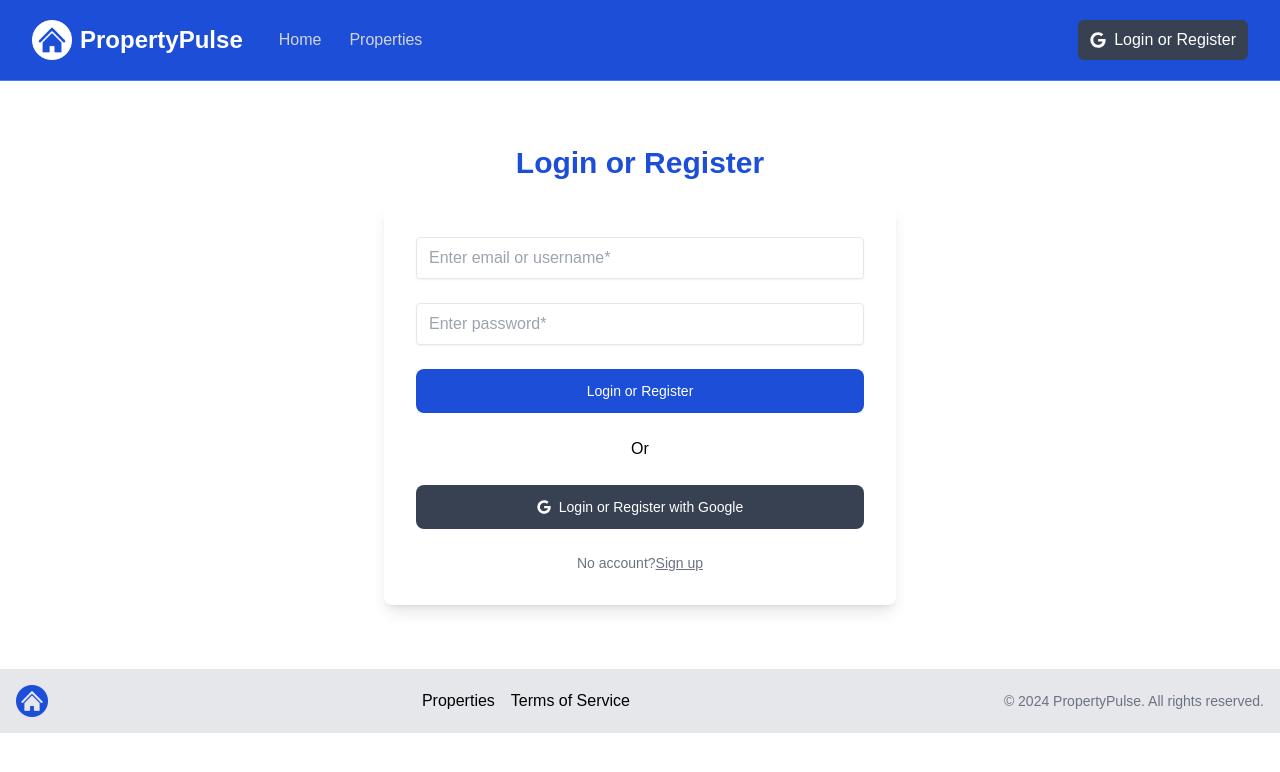
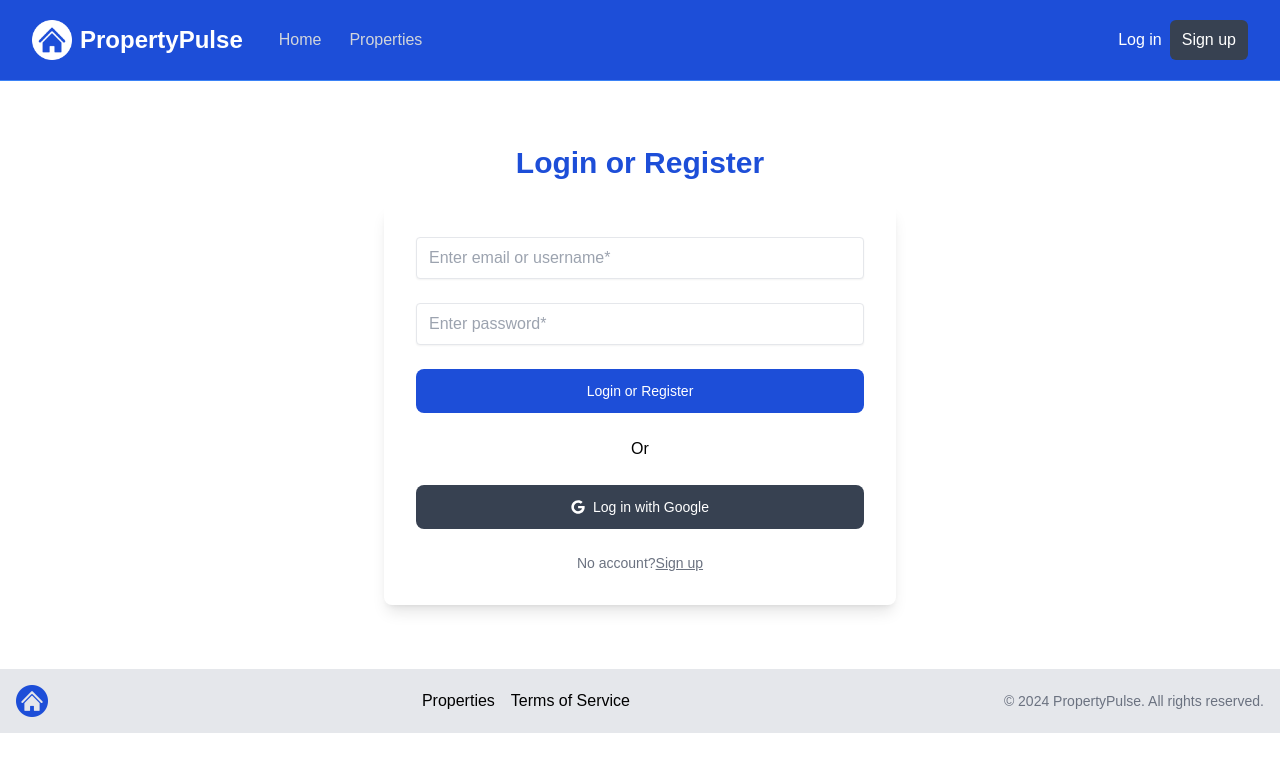
Before and after one commit to hebersolano/property-pulse, a Next.js app: page /login in a window 1280 px wide. Shown: the top 772 px of the page. Built offline with nearby package versions, Linux system fonts and the light colour scheme; no server answers.

Commit message:
credentials auth v0.4.1
redirect after log in and redesign log in buttons

```diff
--- a/app/login/page.jsx
+++ b/app/login/page.jsx
@@ -16,7 +16,10 @@ function LoginPage() {
 
   async function submitHandler(formData) {
     try {
-      await signIn("credentials", formData);
+      let res = await signIn("credentials", {
+        ...formData,
+        callbackUrl: process.env.NEXT_PUBLIC_DOMAIN,
+      });
     } catch (error) {
       switch (error?.type) {
         case "CredentialsSignin": {
@@ -80,7 +83,7 @@ function LoginPage() {
             className="flex items-center justify-center w-full rounded-lg text-white bg-gray-700 hover:bg-gray-900 hover:text-white px-5 py-3 text-sm "
           >
             <FaGoogle className=" mr-2 sm:mr-0 md:mr-2 " />
-            <span className="">Login or Register with Google</span>
+            <span className="">Log in with Google</span>
           </button>
 
           <p className="text-center text-sm text-gray-500">
--- a/app/register/page.jsx
+++ b/app/register/page.jsx
@@ -96,7 +96,7 @@ function LoginPage() {
             className="flex items-center justify-center w-full rounded-lg text-white bg-gray-700 hover:bg-gray-900 hover:text-white px-5 py-3  "
           >
             <FaGoogle className=" mr-2 sm:mr-0 md:mr-2 " />
-            <span className="">Login or Register with Google</span>
+            <span className="">Register with Google</span>
           </button>
 
           <p className="text-center  text-gray-500">
--- /dev/null
+++ b/components/ButtonLink.jsx
@@ -0,0 +1,14 @@
+import Link from "next/link";
+
+function ButtonLink({ to = "/", children }) {
+  return (
+    <Link
+      href={to}
+      className="flex items-center text-white bg-gray-700 hover:bg-gray-900 hover:text-white rounded-md px-3 py-2 ml-2"
+    >
+      {children}
+    </Link>
+  );
+}
+
+export default ButtonLink;
--- a/components/Navbar.jsx
+++ b/components/Navbar.jsx
@@ -12,6 +12,7 @@ import NavLink from "./NavLink";
 
 import { signIn, signOut, useSession } from "next-auth/react";
 import MiniSpinner from "./MiniSpinner";
+import ButtonLink from "./ButtonLink";
 
 function Navbar() {
   const { data: session, status } = useSession();
@@ -52,7 +53,10 @@ function Navbar() {
             {status === "unauthenticated" && (
               <div className="hidden sm:block">
                 <div className="flex items-center">
-                  <LogInButton />
+                  <Link href="/login" className="text-white hover:underline">
+                    Log in
+                  </Link>
+                  <ButtonLink to="/register">Sign up</ButtonLink>
                 </div>
               </div>
             )}
```
